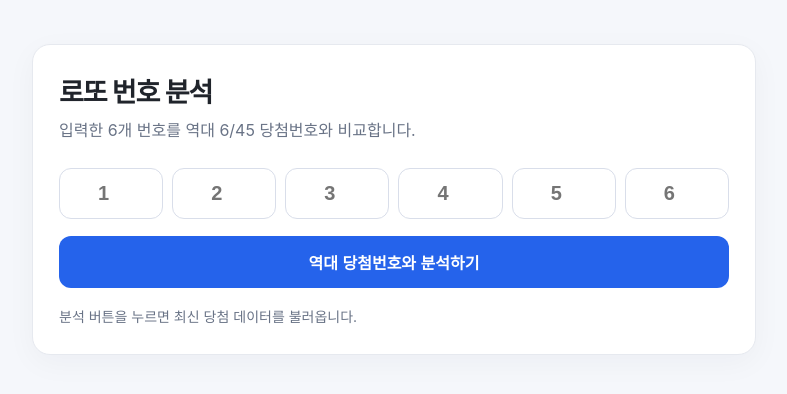
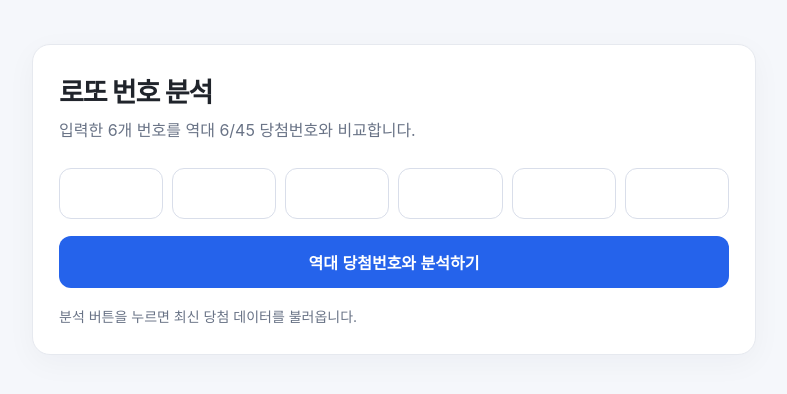
Before and after one commit to ace8con/lotto-number-analyzer, a Flask app: page / in a window 1280 px wide. Shown: the top 394 px of the page, without its empty margins (246-1033 px from the left). Run offline with Flask 3, Linux system fonts and the light colour scheme.

Commit message:
Update index.html

```diff
--- a/templates/index.html
+++ b/templates/index.html
@@ -36,13 +36,14 @@ th { color:var(--muted); font-weight:600; }
 <section class="panel">
 <h1>로또 번호 분석</h1>
 <p class="sub">입력한 6개 번호를 역대 6/45 당첨번호와 비교합니다.</p>
+
 <div class="inputs" id="inputs">
-  <input type="number" min="1" max="45" aria-label="첫 번째 번호" placeholder="1">
-  <input type="number" min="1" max="45" aria-label="두 번째 번호" placeholder="2">
-  <input type="number" min="1" max="45" aria-label="세 번째 번호" placeholder="3">
-  <input type="number" min="1" max="45" aria-label="네 번째 번호" placeholder="4">
-  <input type="number" min="1" max="45" aria-label="다섯 번째 번호" placeholder="5">
-  <input type="number" min="1" max="45" aria-label="여섯 번째 번호" placeholder="6">
+  <input type="text" inputmode="numeric" maxlength="2" aria-label="첫 번째 번호">
+  <input type="text" inputmode="numeric" maxlength="2" aria-label="두 번째 번호">
+  <input type="text" inputmode="numeric" maxlength="2" aria-label="세 번째 번호">
+  <input type="text" inputmode="numeric" maxlength="2" aria-label="네 번째 번호">
+  <input type="text" inputmode="numeric" maxlength="2" aria-label="다섯 번째 번호">
+  <input type="text" inputmode="numeric" maxlength="2" aria-label="여섯 번째 번호">
 </div>
 <button id="analyze">역대 당첨번호와 분석하기</button>
 <p class="status" id="status">분석 버튼을 누르면 최신 당첨 데이터를 불러옵니다.</p>
```
